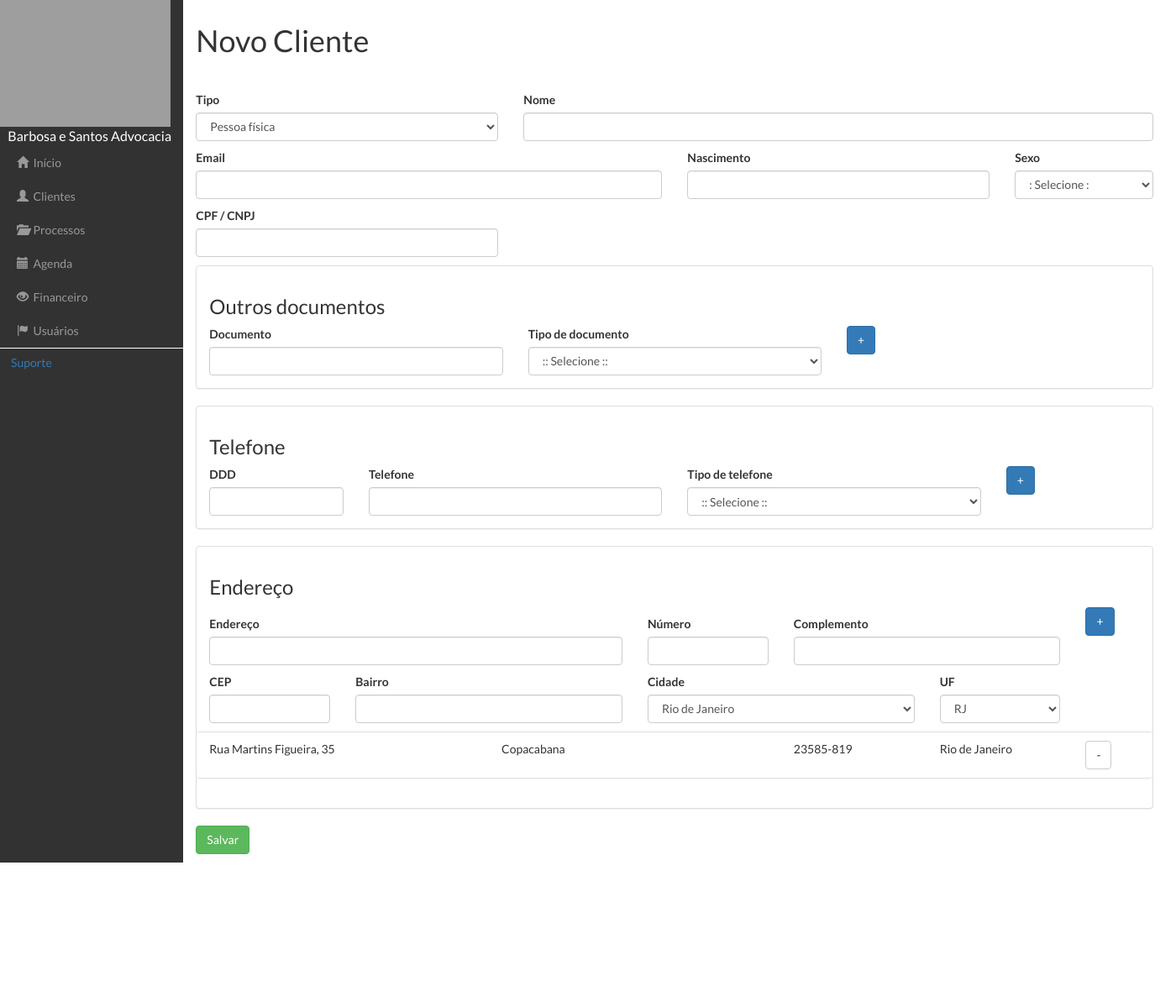
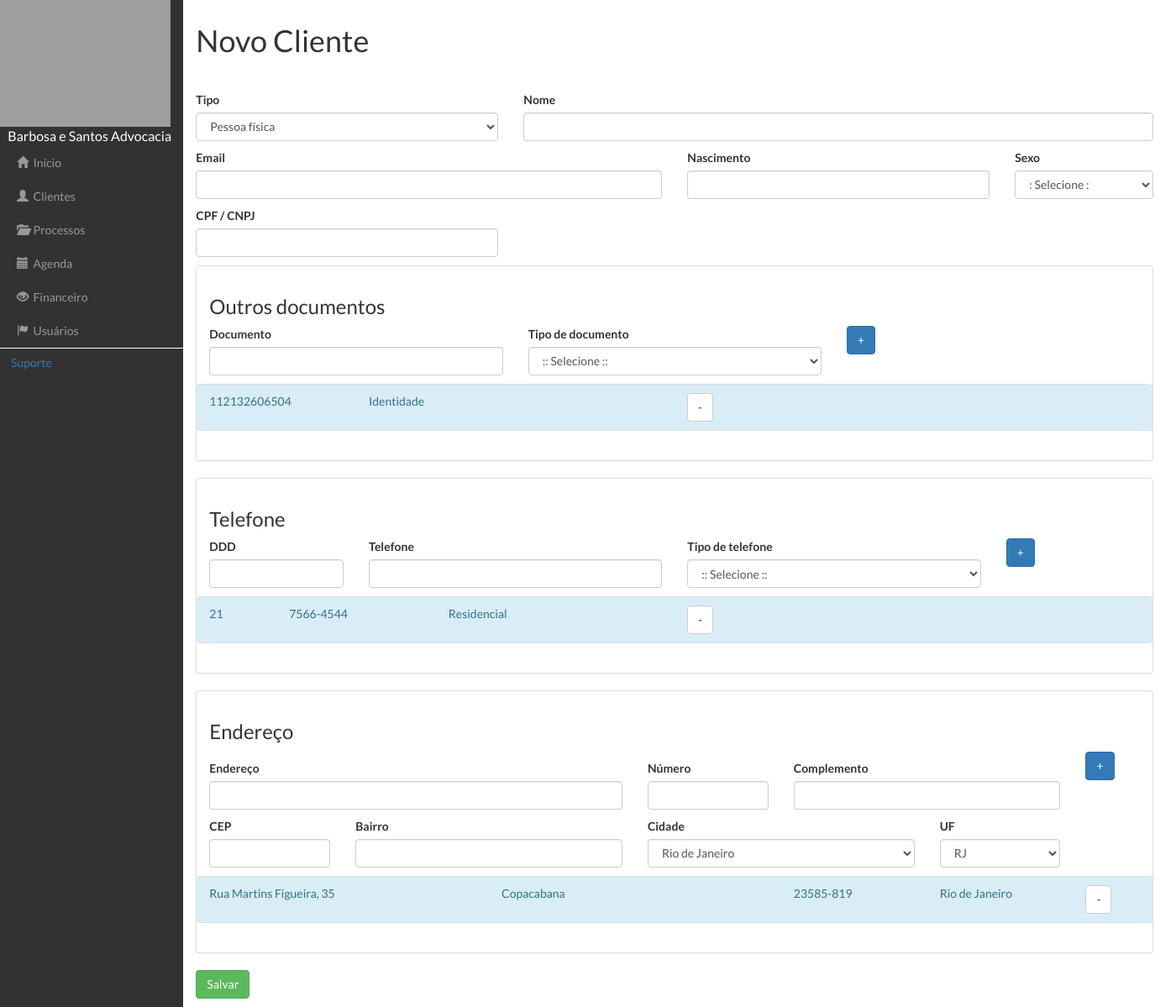
Before and after one commit to isaikki/judplus, a Laravel app: page /cliente/novo in a window 1400 px wide. Shown: the part 51-1250 px from the top of the page at 84% size. Before the commit the page ends 1078 px from the top, so only its background shows below. Run offline with Laravel 8, Linux system fonts and the light colour scheme; a user stored in the database is signed in; data comes from the database, SQL or seed files in the repository; data that the repository does not hold is empty; settings files or empty folders that the repository lacks are supplied; some libraries are stand-ins or nearby versions; grey boxes are pictures that could not be loaded.

Commit message:
Ajuste de tela

```diff
--- a/resources/views/clientes/novo.blade.php
+++ b/resources/views/clientes/novo.blade.php
@@ -68,6 +68,23 @@ J+
 								<button type="button" class="btn btn-primary">+</button>
 							</div>
 						</div>
+						<div class="row rowInput">
+							<ul class="list-group">
+								<li class="list-group-item list-group-item-info listasCadastro" id="0">
+									<div class="row">
+										<div class="col-sm-6">
+											<div class="row">
+												<div class="col-sm-4">112132606504</div>
+												<div class="col-sm-4">Identidade</div>
+											</div>
+										</div>
+										<div class="col-sm-1">
+											<button type="button" class="btn btn-default" id="0" class="btRetiraDocumento">-</button>
+										</div>
+									</div>
+								</li>
+							</ul>
+						</div>
 					</div>
 				</div>
 				<div class="panel panel-default">
@@ -94,6 +111,24 @@ J+
 							<div class="col-sm-1">
 								<button type="button" class="btn btn-primary">+</button>
 							</div>
+						</div>
+						<div class="row rowInput">
+							<ul class="list-group">
+								<li class="list-group-item list-group-item-info listasCadastro" id="0">
+									<div class="row">
+										<div class="col-sm-6">
+											<div class="row">
+												<div class="col-sm-2">21</div>
+												<div class="col-sm-4">7566-4544</div>
+												<div class="col-sm-4">Residencial</div>
+											</div>
+										</div>
+										<div class="col-sm-1">
+											<button type="button" class="btn btn-default" id="0" class="btRetiraTelefone">-</button>
+										</div>
+									</div>
+								</li>
+							</ul>
 						</div>
 					</div>
 				</div>
@@ -148,7 +183,7 @@ J+
 						</div>
 						<div class="row rowInput">
 							<ul class="list-group">
-								<li class="list-group-item listasCadastro">
+								<li class="list-group-item list-group-item-info listasCadastro" id="0">
 									<div class="row">
 										<div class="col-sm-11">
 											<div class="row">
@@ -159,7 +194,7 @@ J+
 											</div>
 										</div>
 										<div class="col-sm-1">
-											<button type="button" class="btn btn-default">-</button>
+											<button type="button" class="btn btn-default" id="0" class="btRetiraEndereco">-</button>
 										</div>
 									</div>
 								</li>
```
